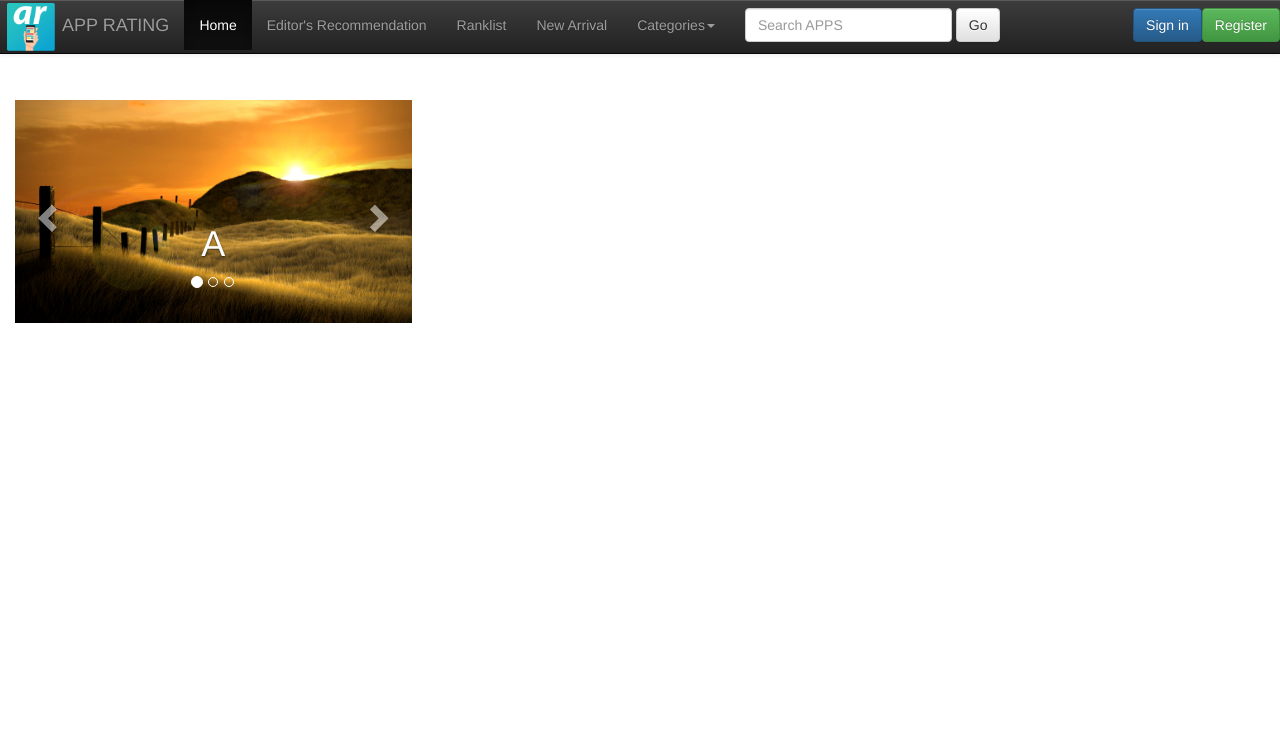
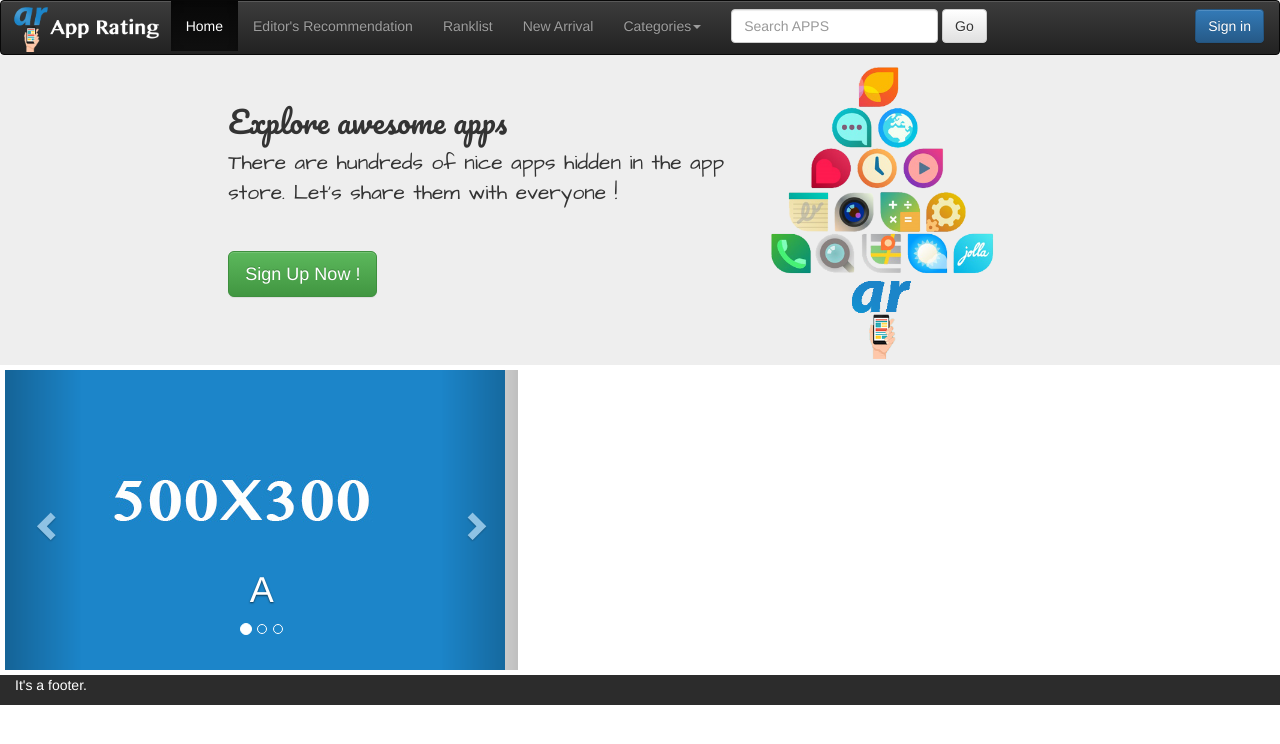
Before and after one commit to chen-wenyi/IT_Project, a Django app: page /apprating/ in a window 1280 px wide. Shown: the top 744 px of the page. Run offline with Django 3.2, Linux system fonts and the light colour scheme; some libraries are stand-ins or nearby versions.

Commit message:
html-urls-imgs
html changes and url changes, some images have been added into static
files.

```diff
--- a/AppRating/urls.py
+++ b/AppRating/urls.py
@@ -2,5 +2,9 @@ from django.conf.urls import patterns, url
 from AppRating import views
 
 urlpatterns = patterns('',
-                       url(r'^$', views.index, name='index')
+                       url(r'^$', views.index, name='index'),
+                       url(r'^recommend/', views.editorRecommend, name='recommend'),
+                       url(r'^ranklist/',views.rankList,name='ranklist'),
+                       url(r'^newarrival/',views.newArrival,name='newarrival'),
+                       url(r'^categories/',views.categories,name='categories'),
                        )
--- a/AppRating/views.py
+++ b/AppRating/views.py
@@ -2,4 +2,21 @@ from django.shortcuts import render
 
 # Create your views here.
 def index(request):
-    return render(request,'index.html')
+    context_dict={'home':'active'}
+    return render(request,'index.html',context_dict)
+
+def editorRecommend(request):
+    context_dict={'editor':'active'}
+    return render(request,'index.html',context_dict)
+
+def rankList(request):
+    context_dict={'ranklist':'active'}
+    return render(request,'index.html',context_dict)
+
+def newArrival(request):
+    context_dict={'newarrival':'active'}
+    return render(request,'index.html',context_dict)
+
+def categories(request):
+    context_dict={'categories':'active'}
+    return render(request,'index.html',context_dict)
--- a/templates/index.html
+++ b/templates/index.html
@@ -1,6 +1,6 @@
 <!DOCTYPE html>
 {% load staticfiles %}
-<html>
+<html xmlns="http://www.w3.org/1999/html">
 
 <head>
     <meta charset="utf-8"/>
@@ -16,15 +16,18 @@
 
     <!-- JQuery CDN -->
     <script src="https://code.jquery.com/jquery-1.10.2.js"></script>
+
+    <!--Google Fonts-->
+    <link href='https://fonts.googleapis.com/css?family=Pacifico' rel='stylesheet' type='text/css'>
+    <link href='https://fonts.googleapis.com/css?family=Architects+Daughter' rel='stylesheet' type='text/css'>
+
 </head>
-
-
 
 <body>
 
-
-<nav class="navbar navbar-default navbar-fixed-top navbar-inverse">
-    <div class="container-fluid">
+<!--NaviBar-->
+<nav class="navbar navbar-default navbar-inverse">
+    <div class="container  col-lg-12">
         <!-- Brand and toggle get grouped for better mobile display -->
         <div class="navbar-header">
             <button type="button" class="navbar-toggle collapsed" data-toggle="collapse"
@@ -36,26 +39,18 @@
             </button>
 
             <img alt="Brand" style="float: left; margin-left: -10px;margin-top: 1px;"
-                 src="{% static "images/logo.png" %}" height="52" width="52">
-
-            <a class="navbar-brand " href="#">
-
-                <ul class="nav navbar-nav">
-                    <li>&nbsp;</li>
-                    <li>APP RATING</li>
-                </ul>
-            </a>
+                 src="{% static "images/logo_0.png" %}" height="52" width="52*3">
         </div>
 
         <!-- Collect the nav links, forms, and other content for toggling -->
         <div class="collapse navbar-collapse" id="bs-example-navbar-collapse-1">
             <ul class="nav navbar-nav">
-                <li class="active"><a href="#">Home <span class="sr-only">(current)</span></a></li>
-                <li><a href="#">Editor's Recommendation</a></li>
-                <li><a href="#">Ranklist</a></li>
-                <li><a href="#">New Arrival</a></li>
+                <li class="{{ home }}"><a href="/apprating/">Home <span class="sr-only">(current)</span></a></li>
+                <li  class="{{ editor }}"><a href="/apprating/recommend/">Editor's Recommendation</a></li>
+                <li class="{{ ranklist }}"><a href="/apprating/ranklist/">Ranklist</a></li>
+                <li class="{{ newarrival }}"><a href="/apprating/newarrival/">New Arrival</a></li>
 
-                <li class="dropdown">
+                <li class="dropdown {{ categories }}">
                     <a href="#" class="dropdown-toggle" data-toggle="dropdown" role="button" aria-haspopup="true"
                        aria-expanded="false">Categories<span class="caret"></span></a>
                     <ul class="dropdown-menu">
@@ -72,12 +67,14 @@
                 </li>
 
             </ul>
+
             <form class="navbar-form navbar-left" role="search">
                 <div class="form-group">
-                    <input type="text" class="form-control" placeholder="Search APPS">
+                    <input type="text" class="form-control" size="20" placeholder="Search APPS">
                 </div>
                 <button type="submit" class="btn btn-default">Go</button>
             </form>
+
             <ul class="nav navbar-nav navbar-right">
 
                 <li>
@@ -86,21 +83,39 @@
                     </button>
                 </li>
 
-                <li>
-                    <button type="button" class="btn btn-success navbar-btn" data-toggle="modal"
-                            data-target="#register">Register
-                    </button>
-                </li>
-
             </ul>
         </div><!-- /.navbar-collapse -->
     </div><!-- /.container-fluid -->
 </nav>
 
-<div class="container-fluid" style="margin-top: 100px;">
+<!--jumbotron-->
+<div class="jumbotron col-md-12" style="margin-top: -20px; padding-top: 10px;padding-bottom: 0px;">
     <div class="row">
-        <div class="col-sm-8 col-lg-4">
-            <div id="my-slider" class="carousel slide" data-ride="carousel">
+        <div class="col-md-5 col-md-offset-2">
+            <br/>
+            <h2 style="font-family: 'Pacifico', cursive;">Explore awesome apps</h2>
+            <p style="font-family: 'Architects Daughter', cursive;">There are hundreds of nice apps hidden in the app
+                store. Let's share them with everyone !</p><br/>
+            <p>
+                <button type="button" class="btn btn-success btn-lg navbar-btn" data-toggle="modal"
+                        data-target="#register">Sign Up Now !
+                </button>
+            </p>
+        </div>
+
+        <div class="col-md-4 col-md-offset-0">
+            <img src="{% static "images/apptree.png" %}" height="300">
+        </div>
+
+    </div>
+</div>
+
+<!--Slider-->
+<div class="container-fluid">
+    <div class="row">
+        <div class="col-sm-5">
+            <div id="my-slider" style="margin-top:-25px; padding-top:0px;padding-left: 0px;margin-left: -10px;"
+                 class="carousel slide" data-ride="carousel">
 
                 <!-- indicators dot -->
                 <ol class="carousel-indicators">
@@ -112,22 +127,19 @@
                 <!-- imgs for sliders -->
                 <div class="carousel-inner" role="listbox">
                     <div class="item active">
-                        <img src="{% static "images/slide_1.jpg" %}" alt="img"
-                             width="500"/>
+                        <img src="{% static "images/test_img_500*300.jpg" %}" alt="img"/>
                         <div class="carousel-caption">
                             <h1>A</h1>
                         </div>
                     </div>
                     <div class="item">
-                        <img src="{% static "images/slide_2.jpg" %}" alt="img"
-                             width="500"/>
+                        <img src="{% static "images/test_img_500*300.jpg" %}" alt="img"/>
                         <div class="carousel-caption">
                             <h1>B</h1>
                         </div>
                     </div>
                     <div class="item">
-                        <img src="{% static "images/slide_3.jpg" %}" alt="img"
-                             width="500"/>
+                        <img src="{% static "images/test_img_500*300.jpg" %}" alt="img"/>
                         <div class="carousel-caption">
                             <h1>C</h1>
                         </div>
@@ -147,7 +159,15 @@
     </div>
 </div>
 
-
+<!--footer-->
+<div class="container-fluid">
+    <div class="row">
+        <div class="col-sm-12"
+             style="height:30px;background-color:#2c2c2c; padding-bottom: 2px;margin-bottom: 0px;margin-top: 5px;color: #FFFFFF;">
+            It's a footer.
+        </div>
+    </div>
+</div>
 <!-- My model here for sign in -->
 <div class="modal fade" id="login" role="dialog">
     <div class="modal-dialog">
```
Also changed, not shown: static/images/apptree.png (added), static/images/logo_0.png (added), static/images/logo_1.png (added), static/images/test_img_500*300.jpg (added).
